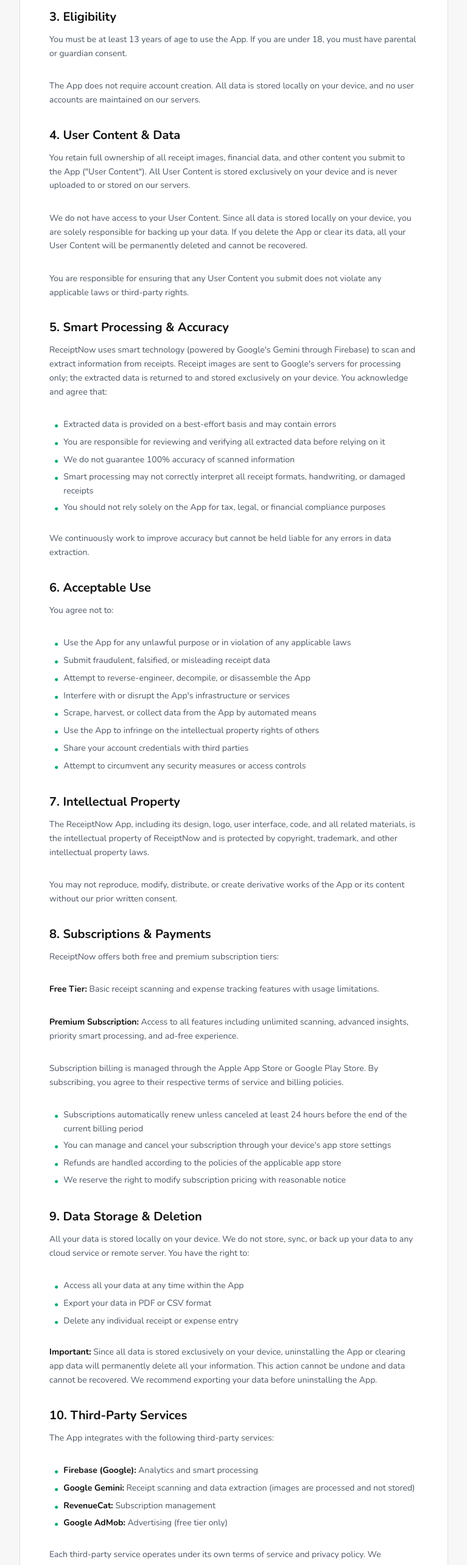
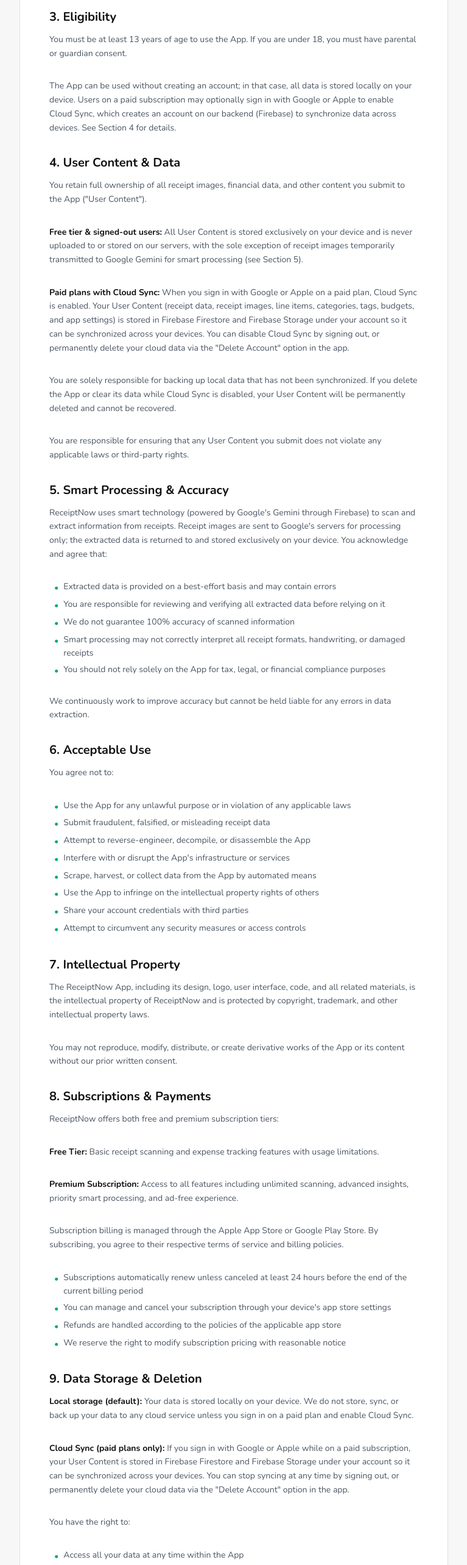
Before and after one commit to edupr90/receiptNow_landing, a React (Vite) app: page /terms in a window 1280 px wide. Shown: the part 940-3506 px from the top of the page at 61% size, without its empty margins (256-1023 px from the left). Built offline with nearby package versions, Linux system fonts and the light colour scheme.

Commit message:
Update privivy and terms

```diff
--- a/src/data/privacyContent.js
+++ b/src/data/privacyContent.js
@@ -11,19 +11,33 @@
   },
   {
     title: '2. Data Collection & Privacy',
-    body: `All information you enter or scan (receipts, expenses, budgets, categories) is stored **locally on your device**.
+    body: `How your data is stored depends on whether you have signed in and enabled Cloud Sync.
 
-- We **do not collect, transmit, or store your personal or financial data on external servers**.
+**Free tier & signed-out users — local-only storage**
+
+- All information you enter or scan (receipts, expenses, budgets, categories) is stored **locally on your device**.
+- We **do not collect, transmit, or store this data on external servers**.
+- Receipt images are sent to Google Gemini (via Firebase AI) only at the moment of scanning, for the sole purpose of extracting receipt data. Images are not retained beyond the processing session, and the extracted data is returned directly to your device. See Section 2.1 for details.
 - You are fully in control of your information. If you delete the App or reset your device, we cannot access, recover, or restore your data on your behalf.
-- We recommend using the built-in backup feature to save and restore your data across devices or prevent data loss. You can also export your data in PDF, CSV, or Excel format.
 
-**Important:** Since all data resides exclusively on your device, uninstalling the App or clearing app data will permanently and irrecoverably delete all your information. This action cannot be undone by us or anyone else.`,
+**Paid plans with Cloud Sync — optional cloud storage**
+
+When you sign in with Google or Apple on a paid plan (Starter, Plus, Pro, or Unlimited), Cloud Sync is enabled so you can access your data across your devices. With Cloud Sync enabled:
+
+- Your **receipt data** (merchant, amounts, dates, notes), **receipt images**, **line items**, **categories**, **tags**, **budgets**, and **app settings** are stored in Firebase Firestore and Firebase Storage, scoped to your user account.
+- Same-platform devices (e.g., two iPhones, or two Android devices) on the same account share a synced state. iOS and Android devices on the same account keep independent scan limits because subscriptions are platform-specific.
+- We never sell, rent, or share your data with third parties for advertising.
+- You can sign out at any time to stop syncing, or delete your account from the "Delete Account" option in the app to permanently remove your cloud-stored data.
+
+**Important:** Local data on your device is not removed when you sign out or delete your account — only cloud data is removed. If you uninstall the App, local data is permanently deleted and cannot be recovered.`,
   },
   {
     title: '2.1 Third-Party Services',
-    body: `While the App itself does not store your data on external servers, the following third-party services may process limited data:
+    body: `The App uses the following third-party services to process or store limited data:
 
-- **Google Gemini (via Firebase)** — Receipt images are securely transmitted to Google's servers for smart processing. Images are not retained beyond the processing session. Extracted data is returned directly to your device.
+- **Google Gemini (via Firebase AI)** — Receipt images are securely transmitted to Google's servers for smart processing. Images are not retained beyond the processing session. Extracted data is returned directly to your device.
+- **Firebase Authentication** — Used when you sign in with Google or Apple. Stores your account identifier, email, and display name to authenticate you across devices.
+- **Firebase Firestore & Firebase Storage (Cloud Sync, paid plans only)** — When Cloud Sync is enabled, your receipt data, receipt images, line items, categories, tags, budgets, and app settings are stored under your user account so they can be synchronized across your devices. Data is owned by you and removed when you delete your account.
 - **In-app purchases & subscriptions** — Handled by Apple App Store or Google Play.
 - **Subscription management** — Handled by RevenueCat.
 - **Advertisements** (for free-tier users) — Handled by Google AdMob. Ads are not targeted based on your financial data or receipt content.
@@ -113,7 +127,7 @@
   },
   {
     title: '7. Your Rights',
-    body: `Since all data is stored locally on your device, you have full and immediate control over your data at all times:
+    body: `You have full and immediate control over your data at all times:
 
 **Access:** View all your data at any time within the App.
 
@@ -123,9 +137,9 @@
 
 **Correction:** Edit or correct any receipt data within the App.
 
-**Deletion:** Delete any individual receipt, expense, or all data directly within the App. You may also delete all data by uninstalling the App.
+**Deletion:** Delete any individual receipt, expense, or all data directly within the App. You may also delete all local data by uninstalling the App. If you have Cloud Sync enabled, you can remove your cloud-stored data at any time by using the "Delete Account" option inside the app, which permanently deletes your Firebase account and all associated cloud data.
 
-**Opt-Out:** You can opt out of analytics data collection in the App settings. Ad personalization can be disabled in your device settings.`,
+**Opt-Out:** You can opt out of analytics data collection in the App settings. Ad personalization can be disabled in your device settings. You can sign out at any time to stop Cloud Sync without deleting your account.`,
   },
   {
     title: '8. Changes to This Policy',
--- a/src/data/termsContent.js
+++ b/src/data/termsContent.js
@@ -22,13 +22,17 @@
     title: '3. Eligibility',
     body: `You must be at least 13 years of age to use the App. If you are under 18, you must have parental or guardian consent.
 
-The App does not require account creation. All data is stored locally on your device, and no user accounts are maintained on our servers.`,
+The App can be used without creating an account; in that case, all data is stored locally on your device. Users on a paid subscription may optionally sign in with Google or Apple to enable Cloud Sync, which creates an account on our backend (Firebase) to synchronize data across devices. See Section 4 for details.`,
   },
   {
     title: '4. User Content & Data',
-    body: `You retain full ownership of all receipt images, financial data, and other content you submit to the App ("User Content"). All User Content is stored exclusively on your device and is never uploaded to or stored on our servers.
+    body: `You retain full ownership of all receipt images, financial data, and other content you submit to the App ("User Content").
 
-We do not have access to your User Content. Since all data is stored locally on your device, you are solely responsible for backing up your data. If you delete the App or clear its data, all your User Content will be permanently deleted and cannot be recovered.
+**Free tier & signed-out users:** All User Content is stored exclusively on your device and is never uploaded to or stored on our servers, with the sole exception of receipt images temporarily transmitted to Google Gemini for smart processing (see Section 5).
+
+**Paid plans with Cloud Sync:** When you sign in with Google or Apple on a paid plan, Cloud Sync is enabled. Your User Content (receipt data, receipt images, line items, categories, tags, budgets, and app settings) is stored in Firebase Firestore and Firebase Storage under your account so it can be synchronized across your devices. You can disable Cloud Sync by signing out, or permanently delete your cloud data via the "Delete Account" option in the app.
+
+You are solely responsible for backing up local data that has not been synchronized. If you delete the App or clear its data while Cloud Sync is disabled, your User Content will be permanently deleted and cannot be recovered.
 
 You are responsible for ensuring that any User Content you submit does not violate any applicable laws or third-party rights.`,
   },
@@ -80,13 +84,18 @@
   },
   {
     title: '9. Data Storage & Deletion',
-    body: `All your data is stored locally on your device. We do not store, sync, or back up your data to any cloud service or remote server. You have the right to:
+    body: `**Local storage (default):** Your data is stored locally on your device. We do not store, sync, or back up your data to any cloud service unless you sign in on a paid plan and enable Cloud Sync.
+
+**Cloud Sync (paid plans only):** If you sign in with Google or Apple while on a paid subscription, your User Content is stored in Firebase Firestore and Firebase Storage under your account so it can be synchronized across your devices. You can stop syncing at any time by signing out, or permanently delete your cloud data via the "Delete Account" option in the app.
+
+You have the right to:
 
 - Access all your data at any time within the App
-- Export your data in PDF or CSV format
+- Export your data in PDF, CSV, Excel, or ZIP format
 - Delete any individual receipt or expense entry
+- Permanently delete all cloud-stored data (signed-in users) via "Delete Account" in app settings
 
-**Important:** Since all data is stored exclusively on your device, uninstalling the App or clearing app data will permanently delete all your information. This action cannot be undone and data cannot be recovered. We recommend exporting your data before uninstalling the App.`,
+**Important:** Uninstalling the App or clearing app data will permanently delete all local information on that device. If Cloud Sync is enabled, your cloud data persists until you delete your account. We recommend exporting your data before uninstalling the App if Cloud Sync is not in use.`,
   },
   {
     title: '10. Third-Party Services',
```
